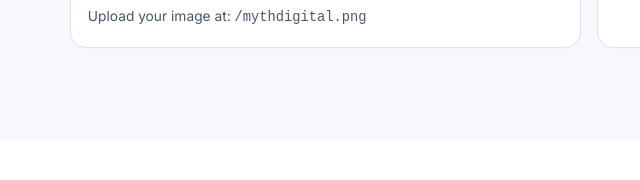
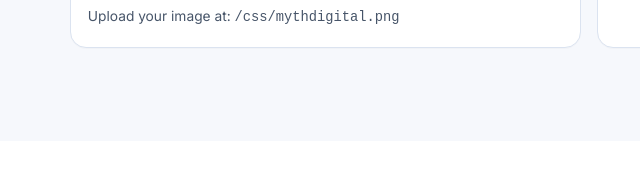
Before and after one commit to slymyth/new-portfolio, a plain HTML site: page index.html in a window 1280 px wide. Shown: the part 1414-1594 px from the top of the page, 0-640 px from the left. Drawn offline with Linux system fonts and the light colour scheme.

Commit message:
Update index.html

```diff
--- a/index.html
+++ b/index.html
@@ -115,8 +115,8 @@
           <div class="about-grid">
             <figure class="card about-image" data-animate="scale-in">
               <!-- Replace with your real image file -->
-              <img src="/mythdigital.png" alt="Professional profile image of Flourish Digital founder" />
-              <figcaption>Upload your image at: <code>/mythdigital.png</code></figcaption>
+              <img src="/css/mythdigital.png" alt="Professional profile image of Flourish Digital founder" />
+              <figcaption>Upload your image at: <code>/css/mythdigital.png</code></figcaption>
             </figure>
 
             <article class="card about-content" data-animate="fade-up" data-delay="80">
```
